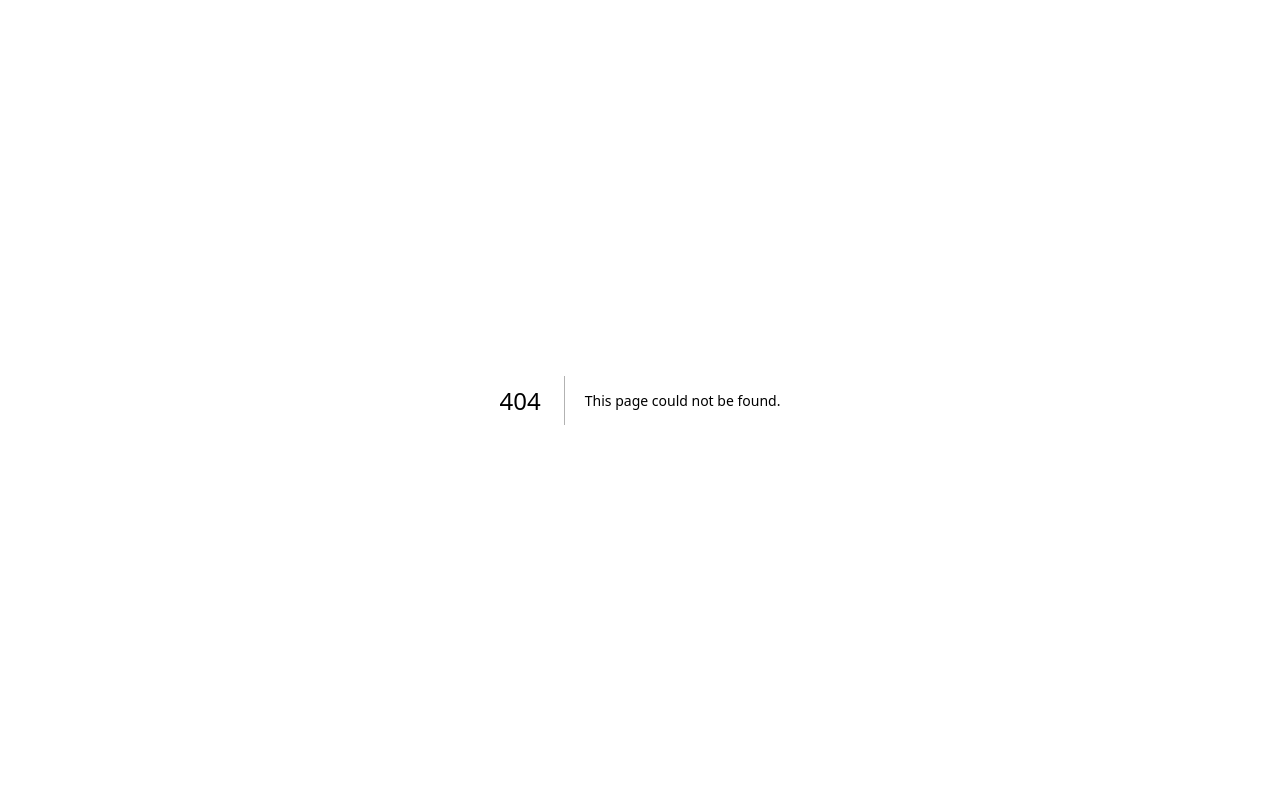
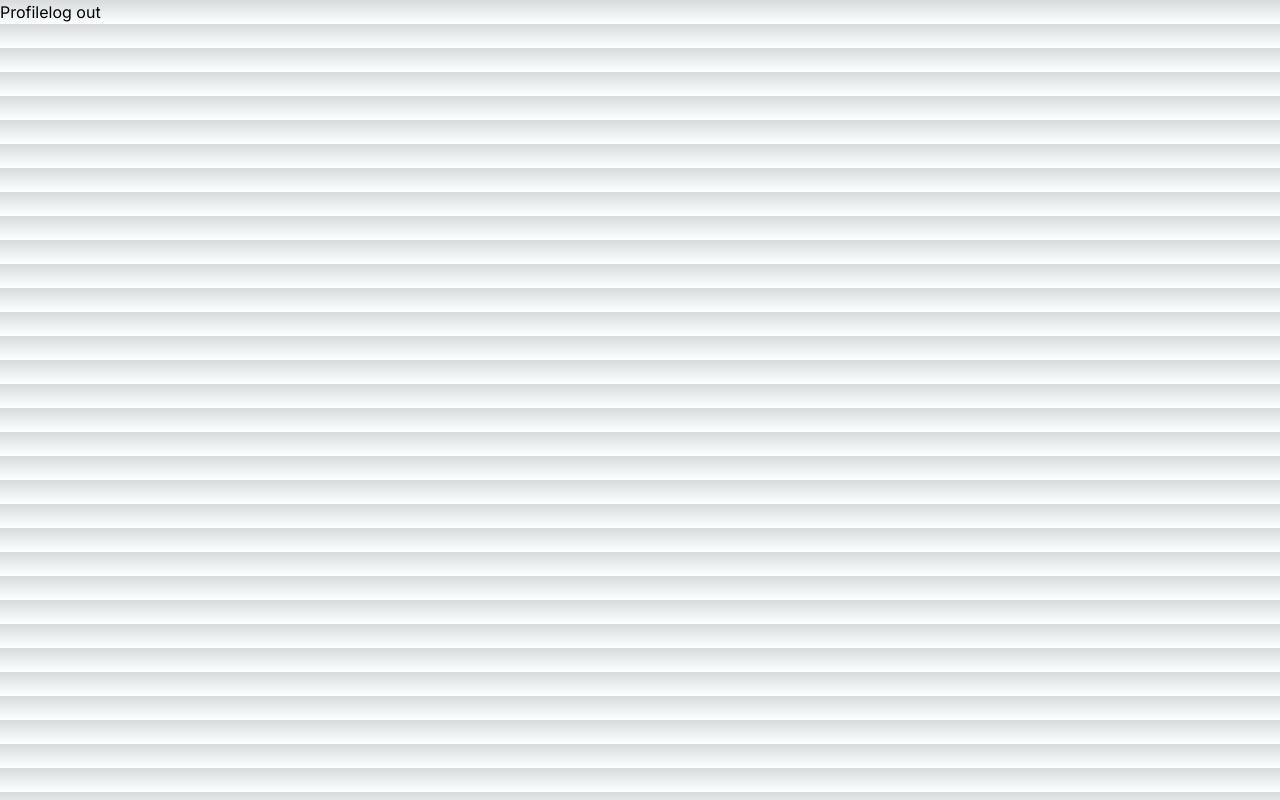
Before and after one commit to anukulrajan7/Nextandapi, a Next.js app: page /profile/1 in a window 1280 px wide. Before the commit this address had no page. Built offline with nearby package versions, Linux system fonts and the light colour scheme.

Commit message:
middlware added

```diff
--- /dev/null
+++ b/src/app/profile/[id]/page.tsx
@@ -0,0 +1,30 @@
+"use client"
+import React from 'react'
+import axios from 'axios'
+import Link from "next/link"
+import {toast} from "react-hot-toast"
+import { useRouter } from 'next/navigation'
+function Profile({params}:any) {
+  const router = useRouter()
+  const logout = async ()=>{
+    try{
+         axios.get("/api/users/logout");
+        toast.success("log out successfully");
+        router.push("/login")
+        // console.log(response)
+
+    }catch(err:any){
+      console.log(err.message);
+      toast.error("could not log out")
+    }
+
+  }
+  return (
+    <div>Profile
+     <button  onClick={logout}> log out</button>
+    <b></b></div>
+
+  )
+}
+
+export default Profile
```
